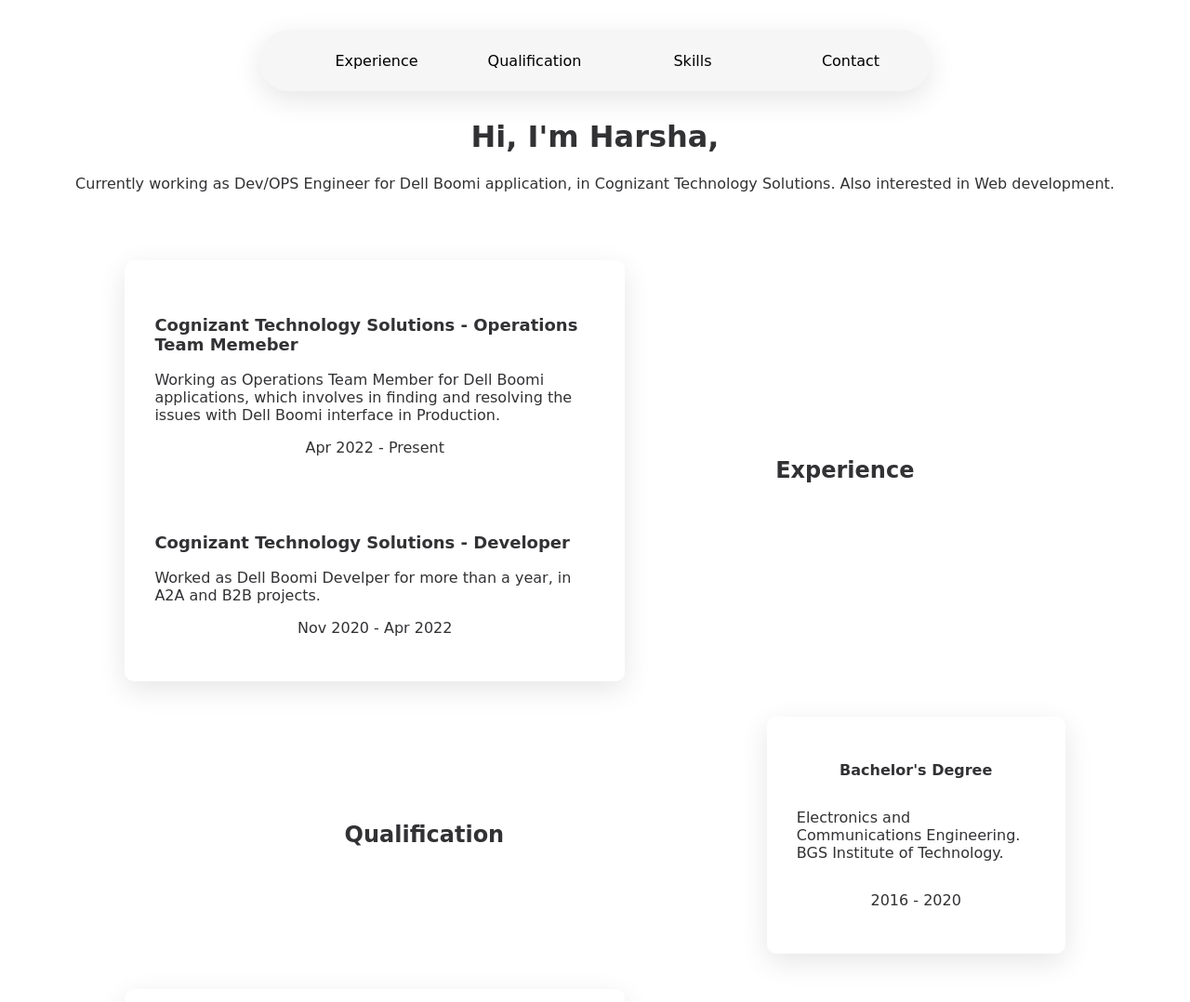
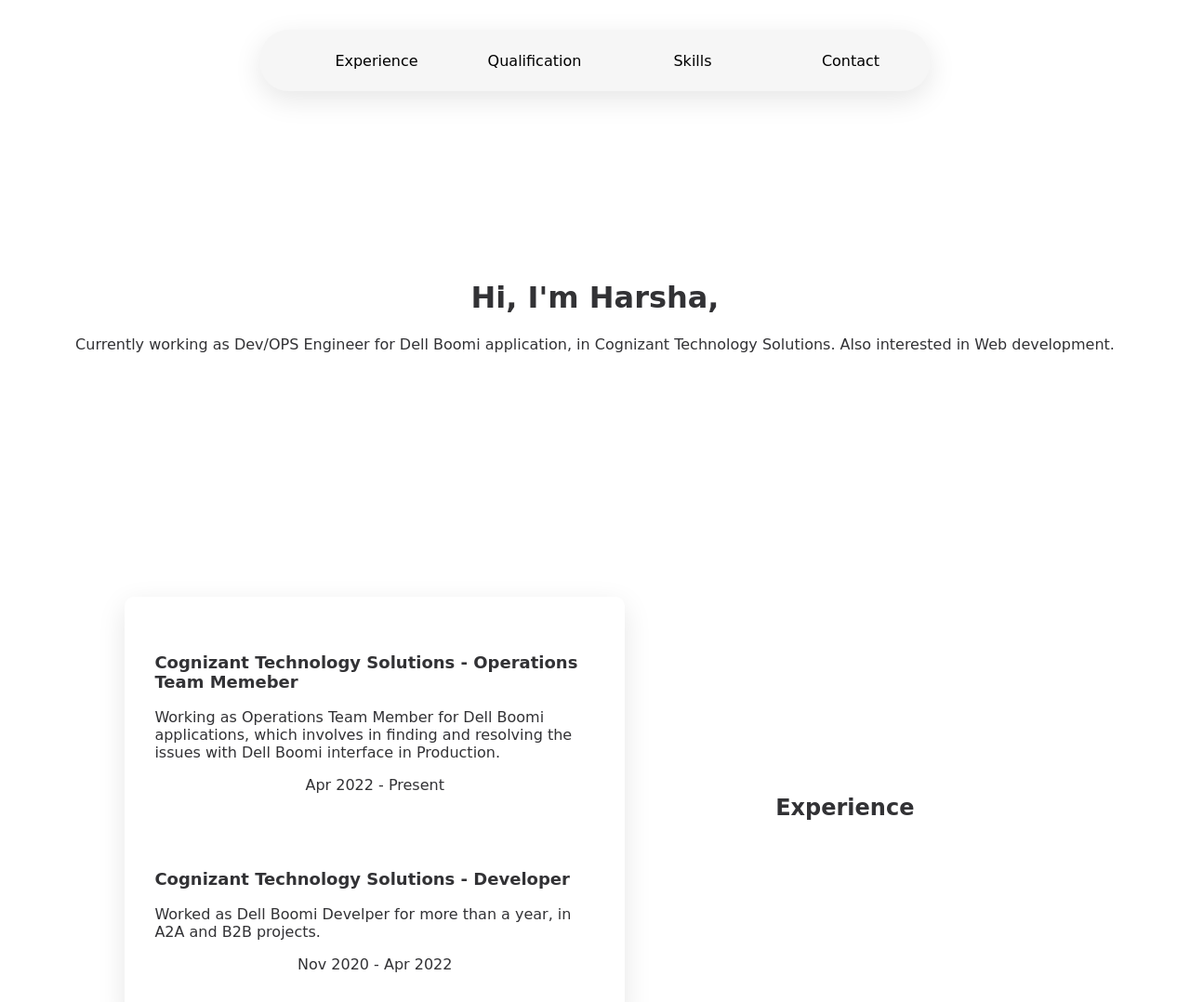
Before and after one commit to v4rdhan/myPortfolio, a plain HTML site: page index.html in a window 1280 px wide. Shown: the top 1078 px of the page at 93% size. Drawn offline with Linux system fonts and the light colour scheme; a web font is replaced by a local one.

Commit message:
Update sample.css

```diff
--- a/sample.css
+++ b/sample.css
@@ -10,7 +10,8 @@ body {
 h1 {
     text-align: center;
     /* font-family: 'Playpen Sans', cursive; */
-    padding-top: 5rem;
+    padding-top: 20%;
+    /* padding-bottom: 10%; */
 }
 
 li {
@@ -131,6 +132,10 @@ li:hover {
 
 }
 
+h1{
+    top: 50%;
+}
+
 .experiencediv{
     width: 100%;
     justify-content: center;
@@ -180,6 +185,8 @@ li:hover {
 
 .Experience{
     display: flex;
+    padding-top: 15%;
+    padding-bottom: 15%;
 }
 
 
@@ -200,7 +207,7 @@ li:hover {
 .Qualification{
     display: flex;
     /* justify-content: center; */
-
+    padding-bottom: 15%;
 
 }
 
```
